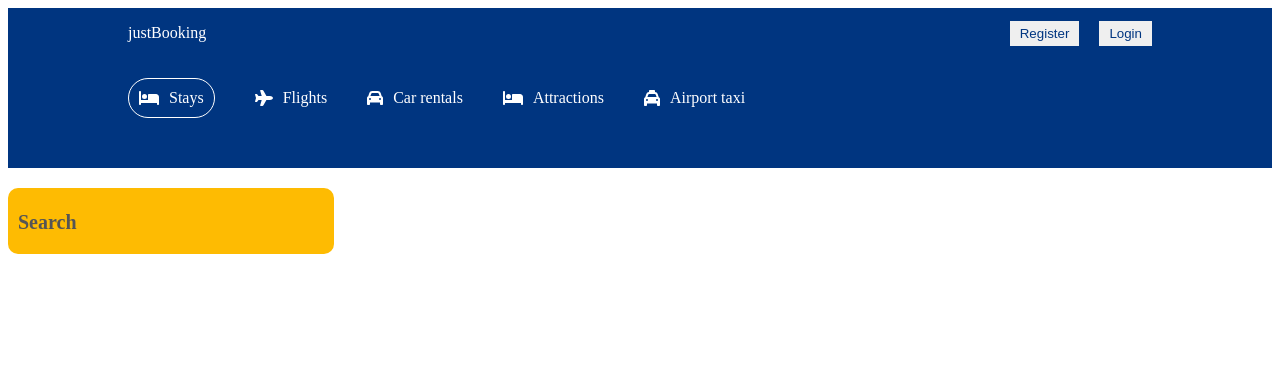
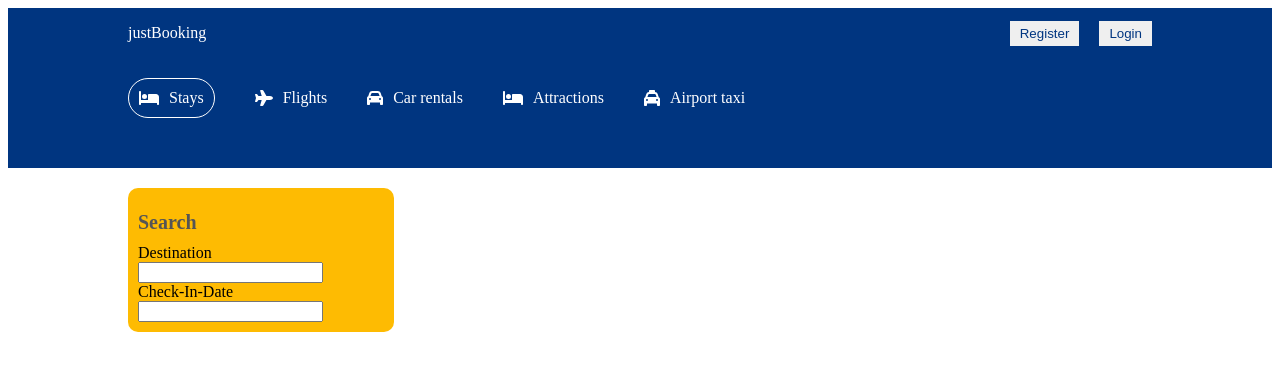
Before and after one commit to Deepanshu-JS/Project_reservation, a React (Create React App) app: page /hotels in a window 1280 px wide. Shown: the top 370 px of the page. Built offline with nearby package versions, Linux system fonts and the light colour scheme.

Commit message:
routing , usenavigate, uselocation

```diff
--- a/src/component/header/Header.jsx
+++ b/src/component/header/Header.jsx
@@ -14,8 +14,11 @@ import {
   faTaxi,
 } from "@fortawesome/free-solid-svg-icons";
 import "./header.css";
+import { useNavigate } from "react-router-dom";
 
 const Header = ({ type }) => {
+  //routing
+  const [destination, setdestination] = useState(false);
   //for date
   const [opendate, setopendate] = useState(false);
   const [date, setdate] = useState([
@@ -43,6 +46,14 @@ const Header = ({ type }) => {
       };
     });
   };
+
+
+  //routing
+  const navigate = useNavigate()
+
+  const handleSearch=()=>{
+     navigate("/hotels",{state:{destination,date,Options}})
+  }
 
   return (
     <div className="header">
@@ -85,6 +96,9 @@ const Header = ({ type }) => {
               more with a free booking Account
             </p>
             <button className="headerBtn">Sign in / Register</button>
+
+               {/* whole earch bar start */}
+              {/* search bar */}
             <div className="headersearch">
               <div className="headerSearchItem">
                 <FontAwesomeIcon icon={faBed} className="headerIcon" />
@@ -92,9 +106,11 @@ const Header = ({ type }) => {
                   type="text"
                   placeholder="Where are you going?"
                   className="headerSearchInput"
+                  //routing
+                  onChange={(e)=>setdestination(e.target.value)}
                 />
               </div>
-
+              {/* calander */}
               <div className="headerSearchItem">
                 <FontAwesomeIcon icon={faCalendarDays} className="headerIcon" />
 
@@ -115,7 +131,7 @@ const Header = ({ type }) => {
                   "dd/MM/yyyy"
                 )}`}</span>
               </div>
-
+               {/* adult,children count */}
               <div className="headerSearchItem">
                 <FontAwesomeIcon icon={faPerson} className="headerIcon" />
                 <span
@@ -187,7 +203,7 @@ const Header = ({ type }) => {
               </div>
 
               <div className="headerSearchItem">
-                <button className="headerBtn">Search</button>
+                <button className="headerBtn" onClick={handleSearch}>Search</button>
               </div>
             </div>
           </>
--- a/src/pages/list/List.jsx
+++ b/src/pages/list/List.jsx
@@ -2,8 +2,12 @@ import React from "react";
 import Navbar from "../../component/navbar/Navbar";
 import Header from "../../component/header/Header";
 import "./list.css";
+import { useLocation } from "react-router-dom";
 
 const List = () => {
+
+  const location = useLocation()
+  console.log(location)
   return (
     <div>
       <Navbar />
@@ -12,6 +16,14 @@ const List = () => {
         <div className="listWrapper">
           <div className="listSearch">
             <h1 className="lsTitle">Search</h1>
+            <div className="lsItem">
+              <label >Destination</label>
+              <input type="text"></input>
+            </div>
+            <div className="lsItem">
+              <label >Check-In-Date</label>
+              <input type="text"></input>
+            </div>
           </div>
           <div className="listResult"></div>
         </div>
--- a/src/pages/list/list.css
+++ b/src/pages/list/list.css
@@ -1,18 +1,15 @@
-.ListContainer{
+.ListContainer {
   display: flex;
   justify-content: center;
   margin-top: 20px;
-
-
 }
-.listWrapper{
+.listWrapper {
   width: 100%;
-    min-width: 1024px;
+  max-width: 1024px;
   display: flex;
   gap: 20px;
-
  }
-.listSearch{
+.listSearch {
   flex: 1;
   background-color: #febb02;
   padding: 10px;
@@ -20,11 +17,11 @@
   position: sticky;
   top: 10px;
 }
-.lsTitle{
+.lsTitle {
   font-size: 20px;
   color: #555;
   margin-bottom: 10px;
 }
-.listResult{
+.listResult {
   flex: 3;
 }
```
Lines whose indentation alone changed are shown as unchanged.
